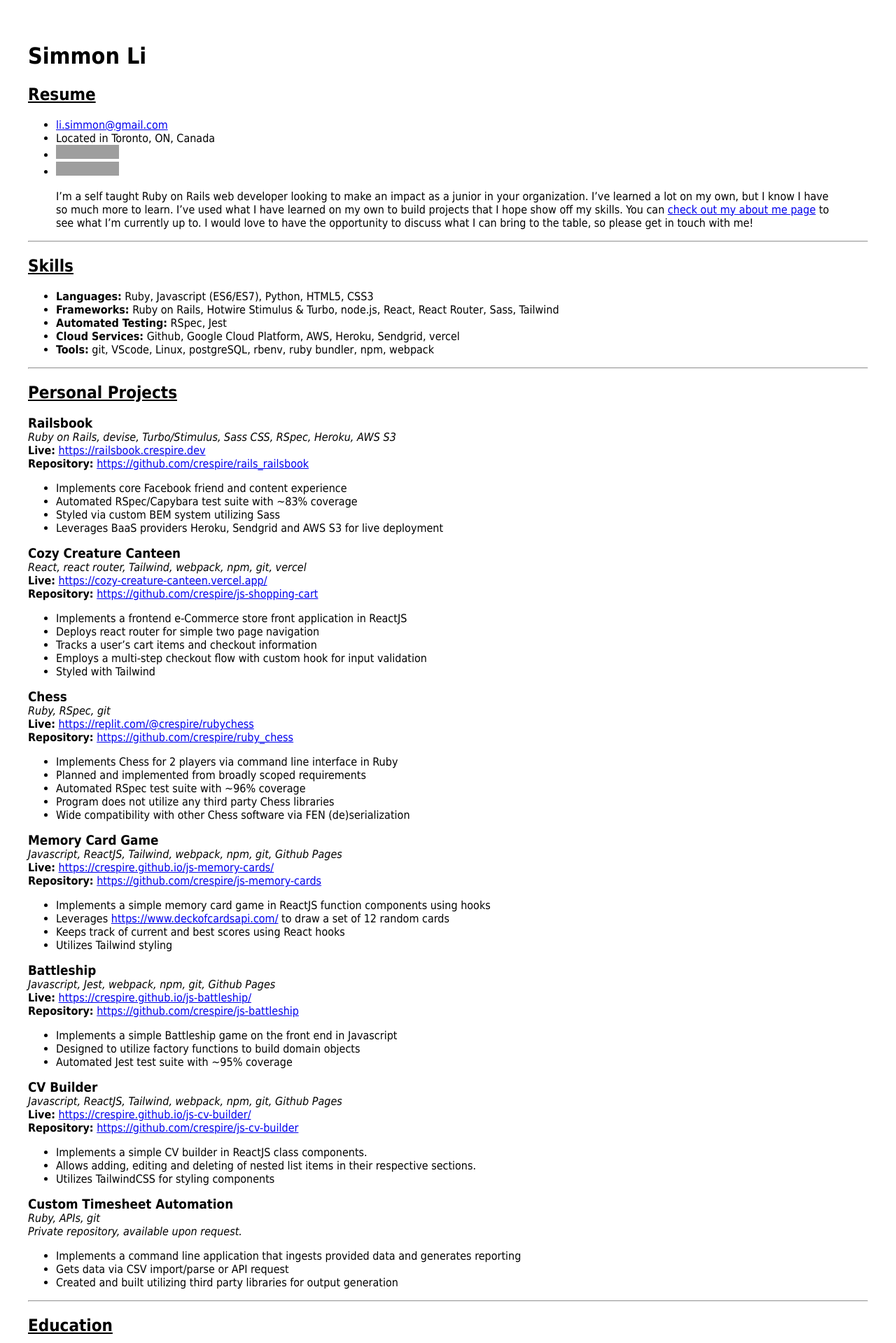
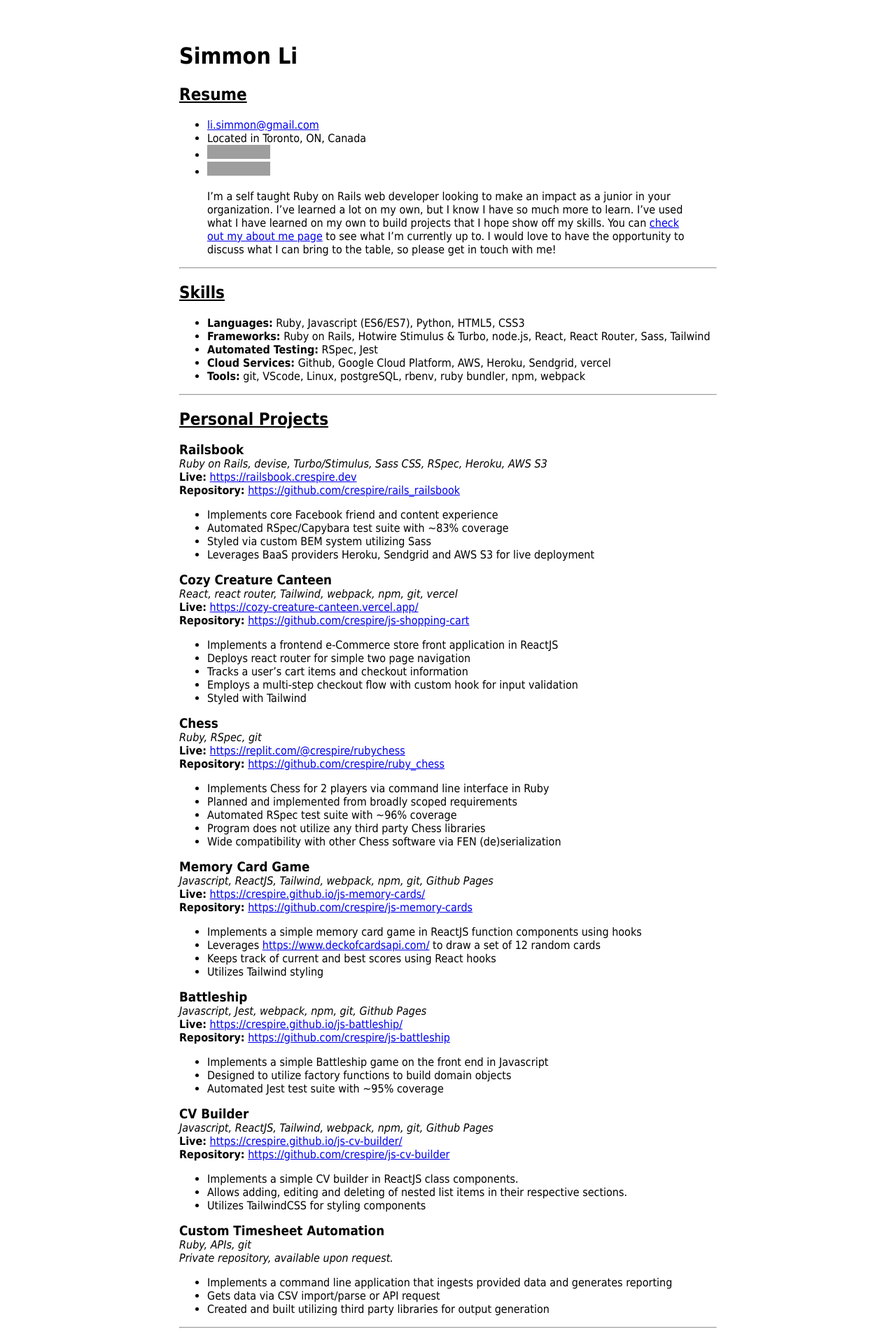
Before and after one commit to crespire/crespire, a Jekyll site: the page built from resume.md, in a window 1280 px wide. Shown: the top 1919 px of the page at 70% size. Built offline with Jekyll 4.4.1, drawn with Linux system fonts in a browser that asks for light colours; our own code applies the rules of GitHub Pages for plain Markdown files; grey boxes are pictures that could not be loaded.

Commit message:
style: updated max-width

```diff
--- a/assets/css/styles.css
+++ b/assets/css/styles.css
@@ -7,7 +7,7 @@ body {
 
 .main {
   padding: 2em;
-  max-width: 1280px;
+  max-width: 48rem;
 }
 
 h2 {
```
